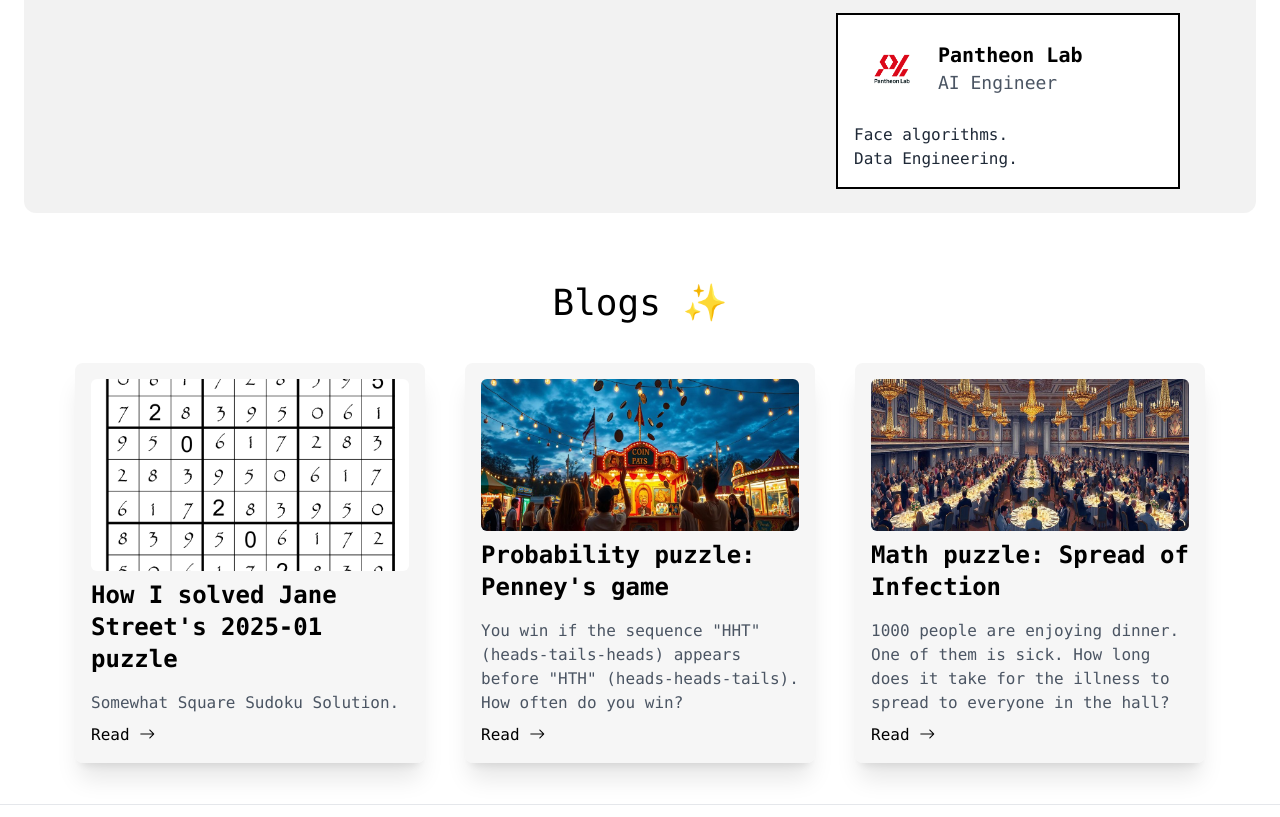
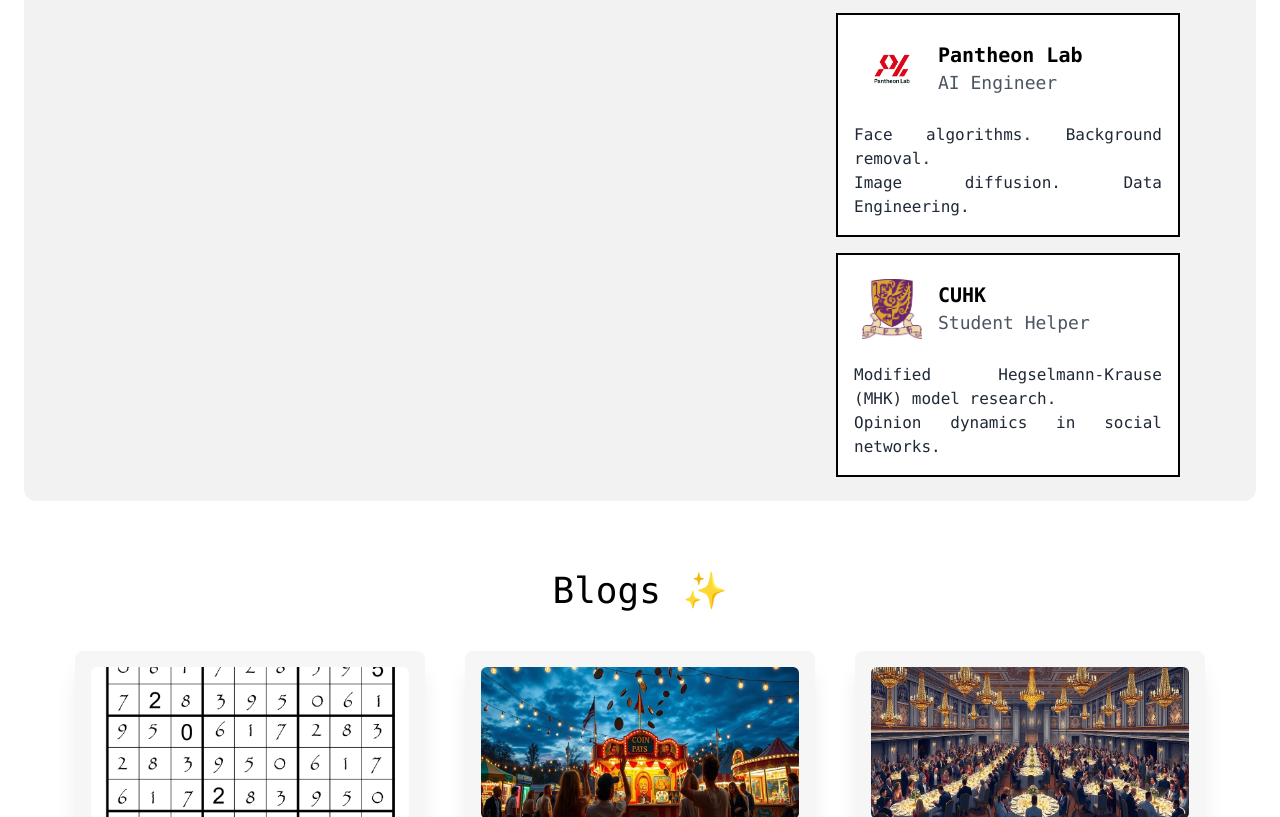
Before and after one commit to mc-marcocheng/mc-marcocheng.github.io, a website: page index.html in a window 1280 px wide. Shown: the part 2476-3293 px from the top of the page. Drawn offline with nearby package versions, Linux system fonts and the light colour scheme.

Commit message:
page init

```diff
--- a/index.html
+++ b/index.html
@@ -349,8 +349,37 @@
                             </div>
                         </div>
                         <div class="tw-text-justify tw-text-gray-800">
-                            Face algorithms.<br>
-                            Data Engineering.
+                            Face algorithms. Background removal.<br>
+                            Image diffusion. Data Engineering.
+                        </div>
+                    </div>
+
+                    <div
+                        class="tw-flex tw-h-fit tw-w-full tw-flex-col tw-gap-4 tw-border-2 tw-border-black tw-bg-white tw-p-4"
+                    >
+                        <div
+                            class="tw-flex tw-w-full tw-place-items-center tw-gap-4 tw-p-2"
+                        >
+                            <div
+                                class="tw-flex tw-h-[60px] tw-w-[60px] tw-overflow-hidden"
+                            >
+                                <img
+                                    src="./assets/images/work/cuhk.png"
+                                    alt="cuhk"
+                                    class="tw-h-full tw-w-full tw-object-cover"
+                                />
+                            </div>
+
+                            <div>
+                                <p class="tw-text-xl tw-font-semibold">CUHK</p>
+                                <p class="tw-text-lg tw-text-gray-600">
+                                    Student Helper
+                                </p>
+                            </div>
+                        </div>
+                        <div class="tw-text-justify tw-text-gray-800">
+                            Modified Hegselmann-Krause (MHK) model research.<br>
+                            Opinion dynamics in social networks.
                         </div>
                     </div>
 
```
Also changed, not shown: assets/images/work/cuhk.png (added).
